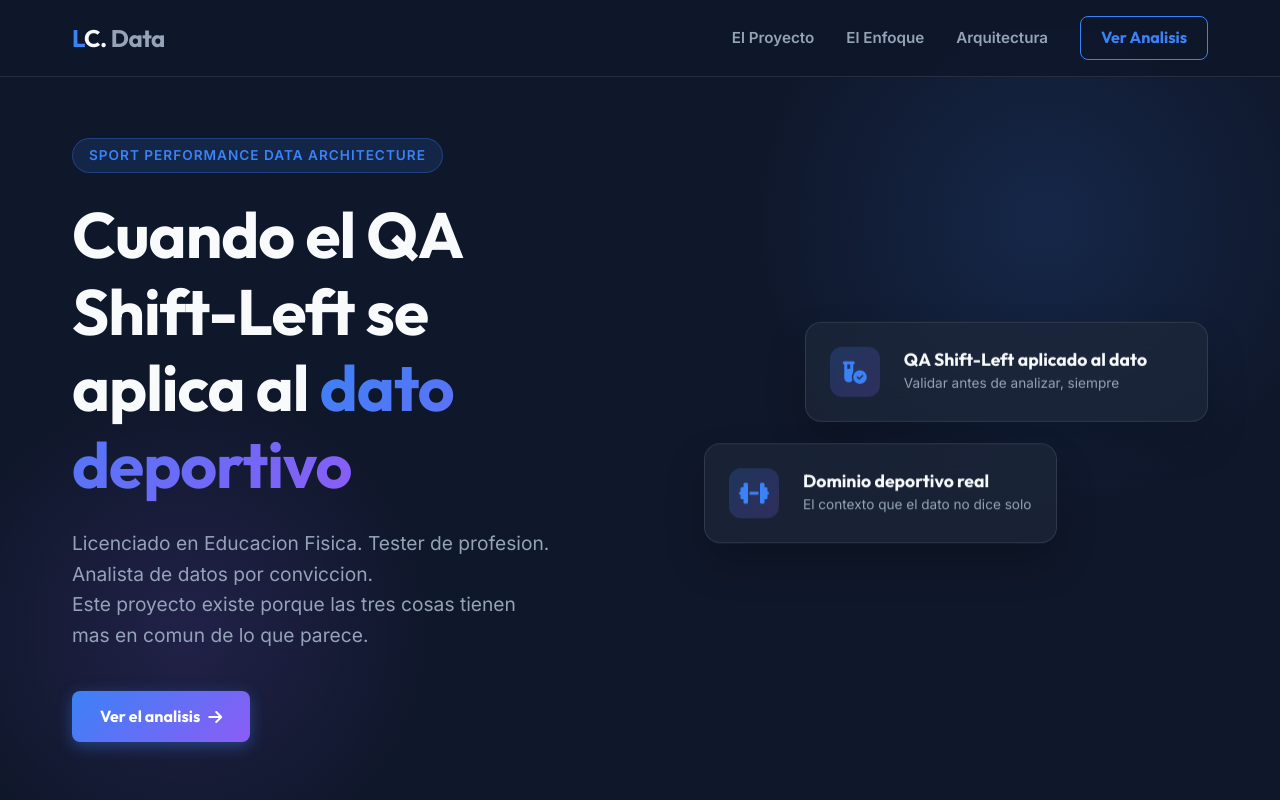
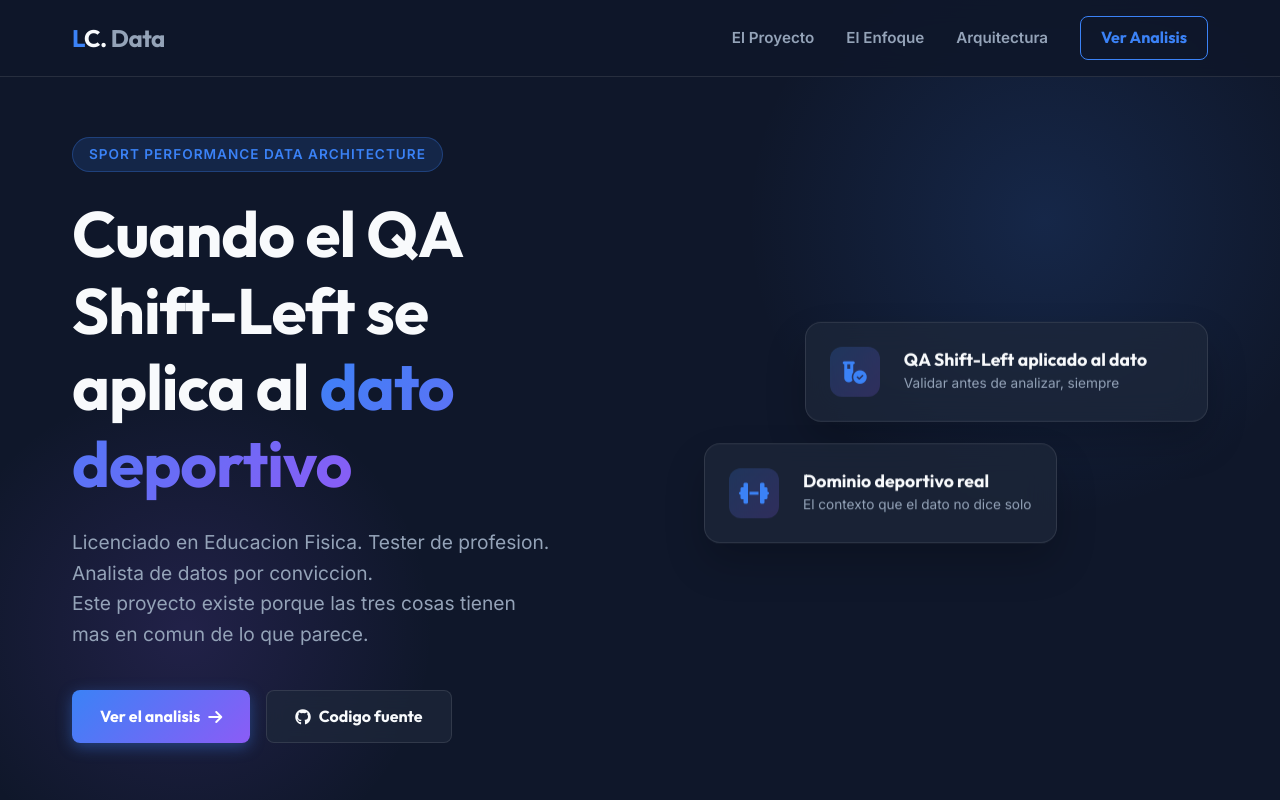
Before and after one commit to LisandroCacciatore/Arg_Plifting_Analysis, a plain HTML site: page index.html in a window 1280 px wide. Shown: the top 800 px of the page. Drawn offline with nearby package versions, Linux system fonts and the light colour scheme.

Commit message:
Add GitHub link to project in index.html

```diff
--- a/index.html
+++ b/index.html
@@ -673,6 +673,8 @@
                 <div class="hero-cta">
                     <a href="#dashboards" class="btn-primary">Ver el analisis <i
                             class="fa-solid fa-arrow-right"></i></a>
+                    <a href="https://github.com/LisandroCacciatore/Arg_Plifting_Analysis" target="_blank"
+                        class="btn-secondary"><i class="fa-brands fa-github"></i> Codigo fuente</a>
                 </div>
             </div>
             <div class="hero-visual">
```
